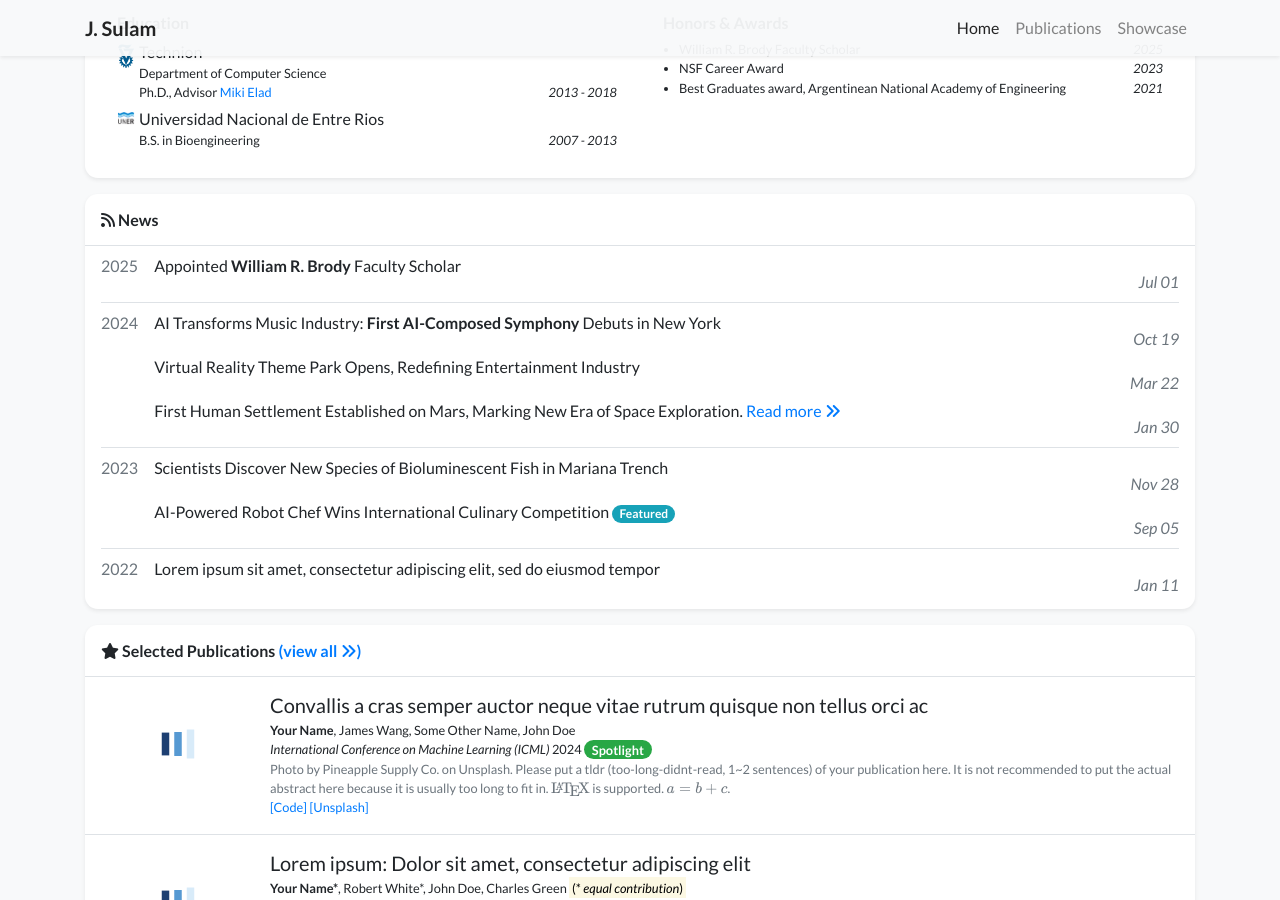
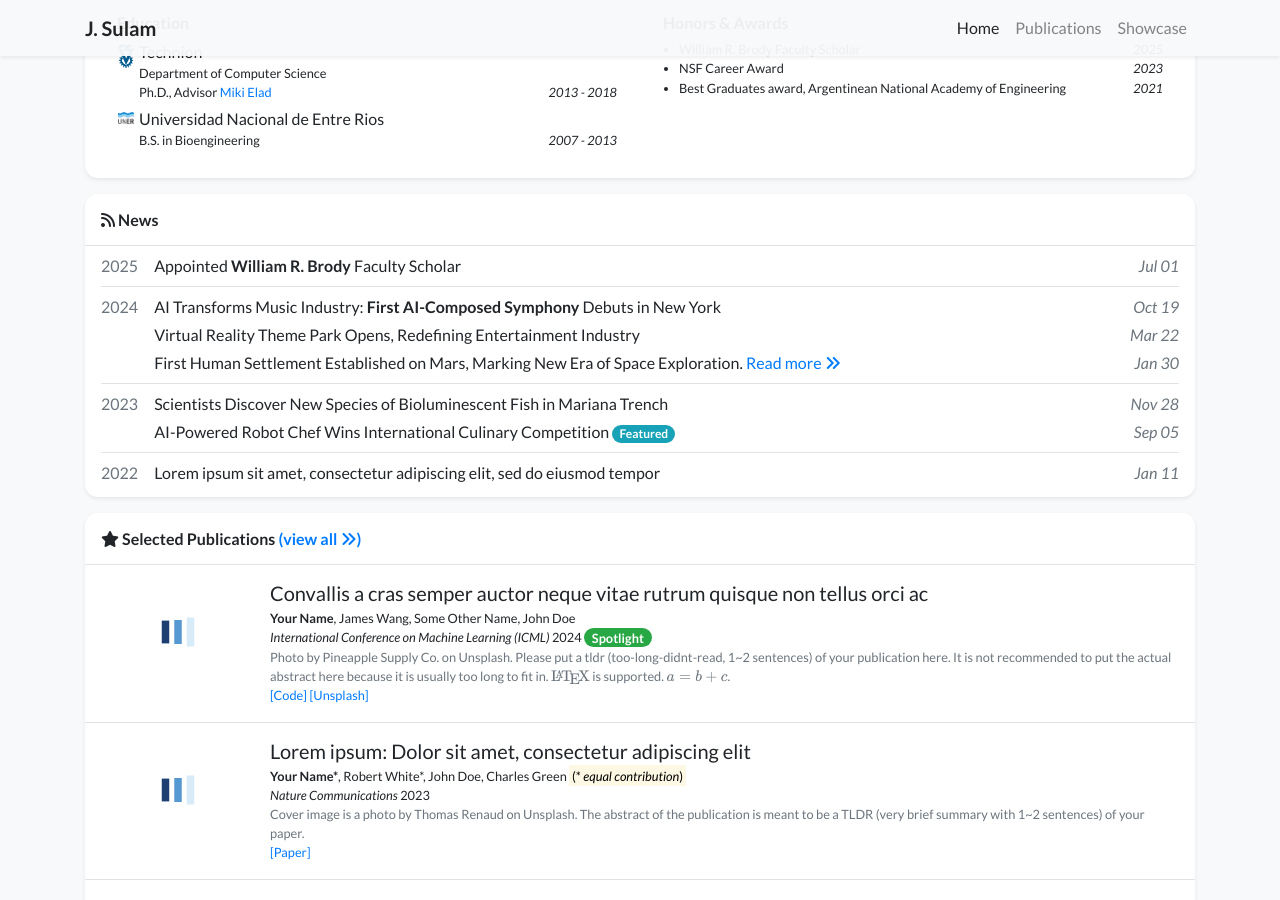
Before and after one commit to jsulam/jsulam.github.io, a Jekyll site: the page built from index.html, in a window 1280 px wide and 900 px high, scrolled down 690 px. Built offline with Jekyll 4.4.1, drawn with Linux system fonts in a browser that asks for light colours; nearby versions of some CDN libraries; a style sheet for code colours, icons or effects is not loaded.

Commit message:
Update news_card.html

```diff
--- a/_includes/widgets/news_card.html
+++ b/_includes/widgets/news_card.html
@@ -10,7 +10,7 @@
             <div class="media-body">
                 {% for item in year.items %}
                 <div class="my-1 d-flex">
-                    <div>{{ item.title | markdownify }}</div>
+                    <div>{{ item.title }}</div>
                     <div class="ml-auto mt-auto text-muted no-break"><i>{{ item.date | date: "%b %d" }}</i></div>
                 </div>
                 {% endfor %}
```
